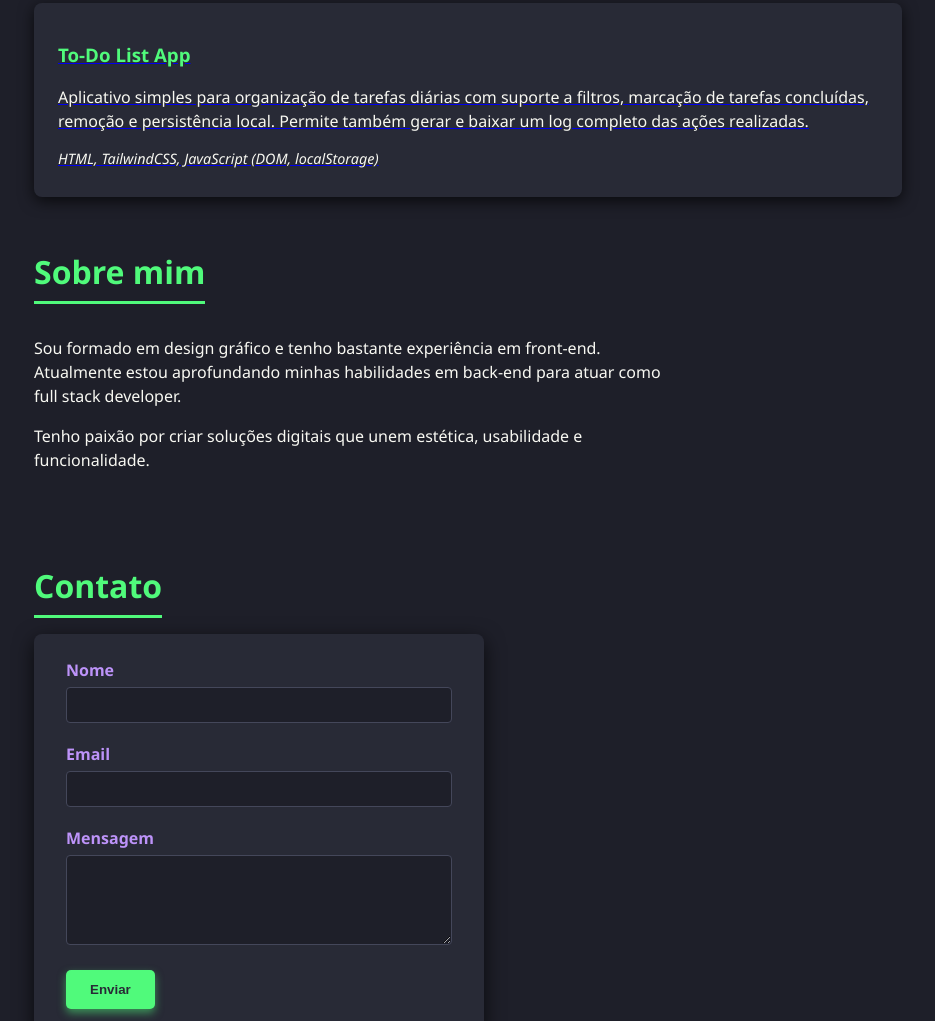
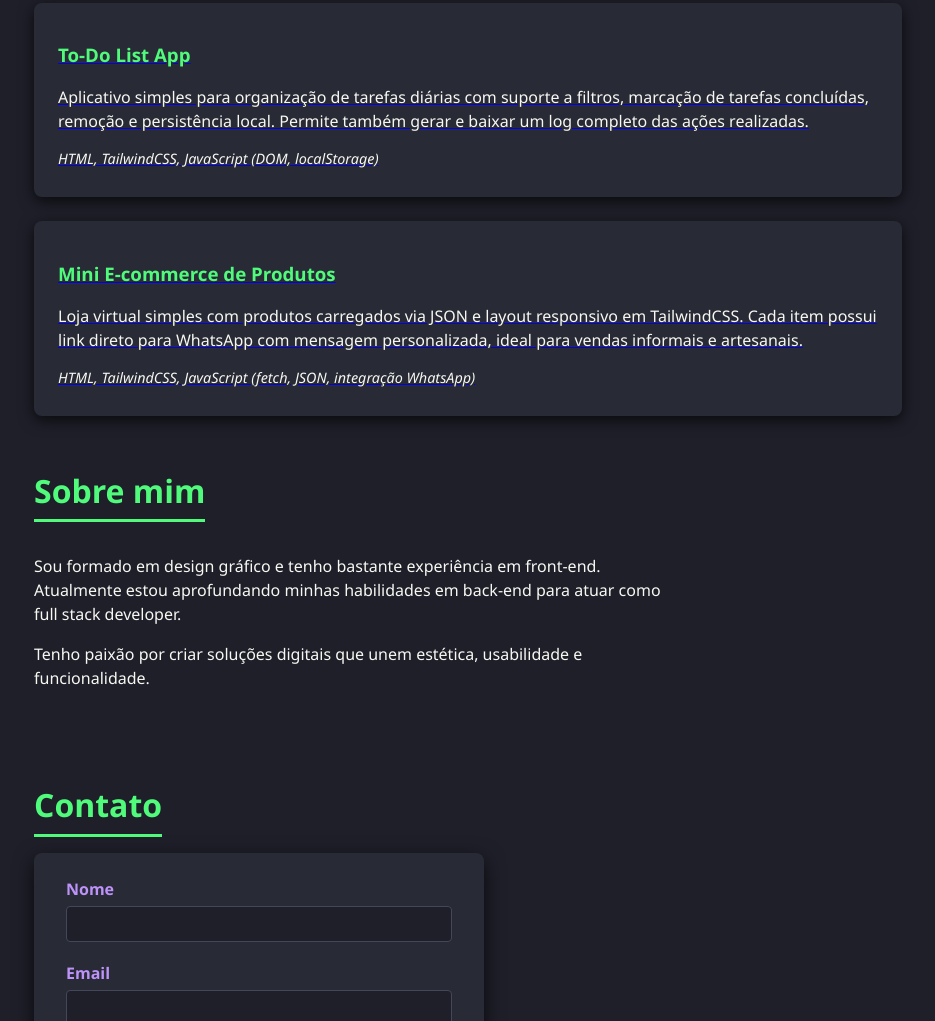
Before and after one commit to gyscoder/portfolio, a plain HTML site: page index.html in a window 1280 px wide. Shown: the part 1074-2095 px from the top of the page, without its empty margins (172-1107 px from the left). Drawn offline with Linux system fonts and the light colour scheme.

Commit message:
atualização do portfólio com o link do mini ecommerce

```diff
--- a/index.html
+++ b/index.html
@@ -62,6 +62,13 @@
                     <p class="tags">HTML, TailwindCSS, JavaScript (DOM, localStorage)</p>
                 </article>
             </a>
+            <a href="/portfolio/projetos/mini-ecommerce/index.html" id="mini-ecommerce" class="scroll-link">
+                <article class="projeto">
+                  <h3>Mini E-commerce de Produtos</h3>
+                  <p>Loja virtual simples com produtos carregados via JSON e layout responsivo em TailwindCSS. Cada item possui link direto para WhatsApp com mensagem personalizada, ideal para vendas informais e artesanais.</p>
+                  <p class="tags">HTML, TailwindCSS, JavaScript (fetch, JSON, integração WhatsApp)</p>
+                </article>
+              </a>
 
         <section id="sobre">
             <h2>Sobre mim</h2>
```
